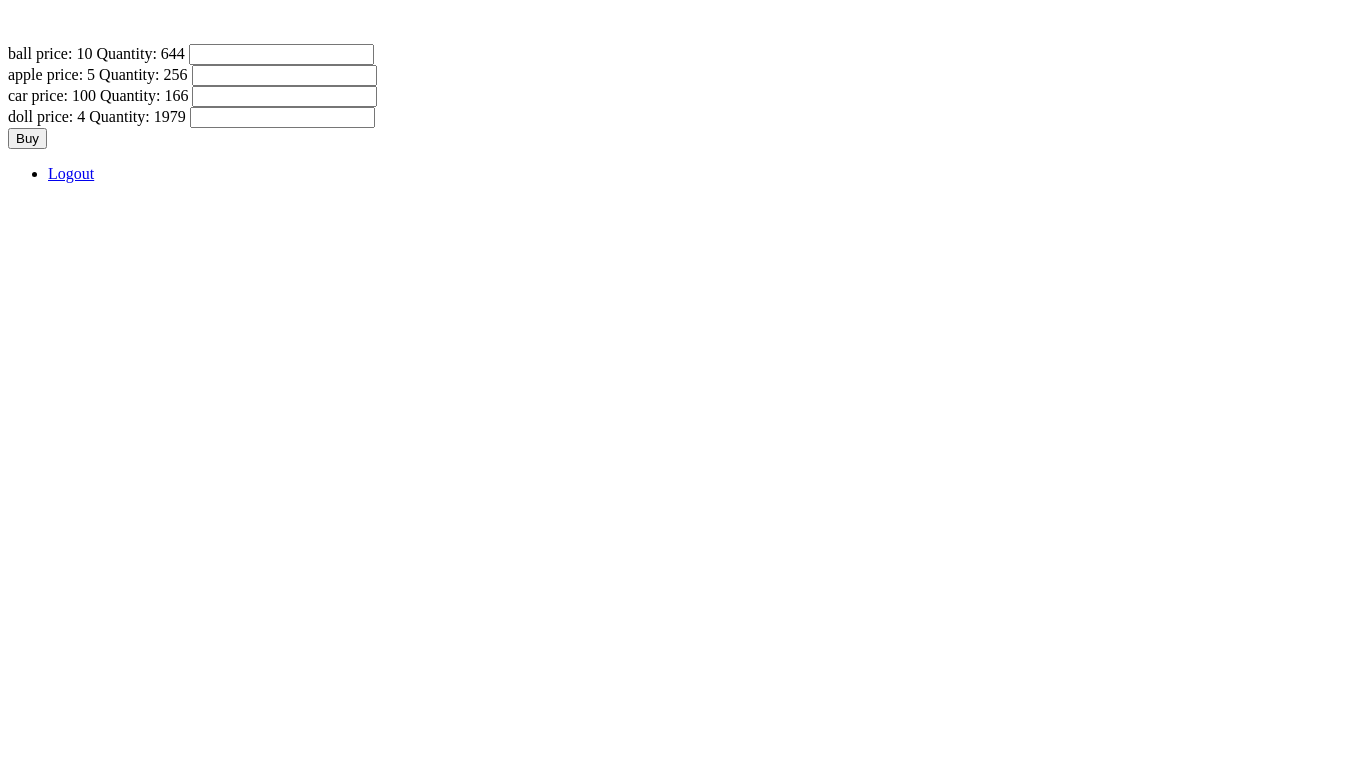
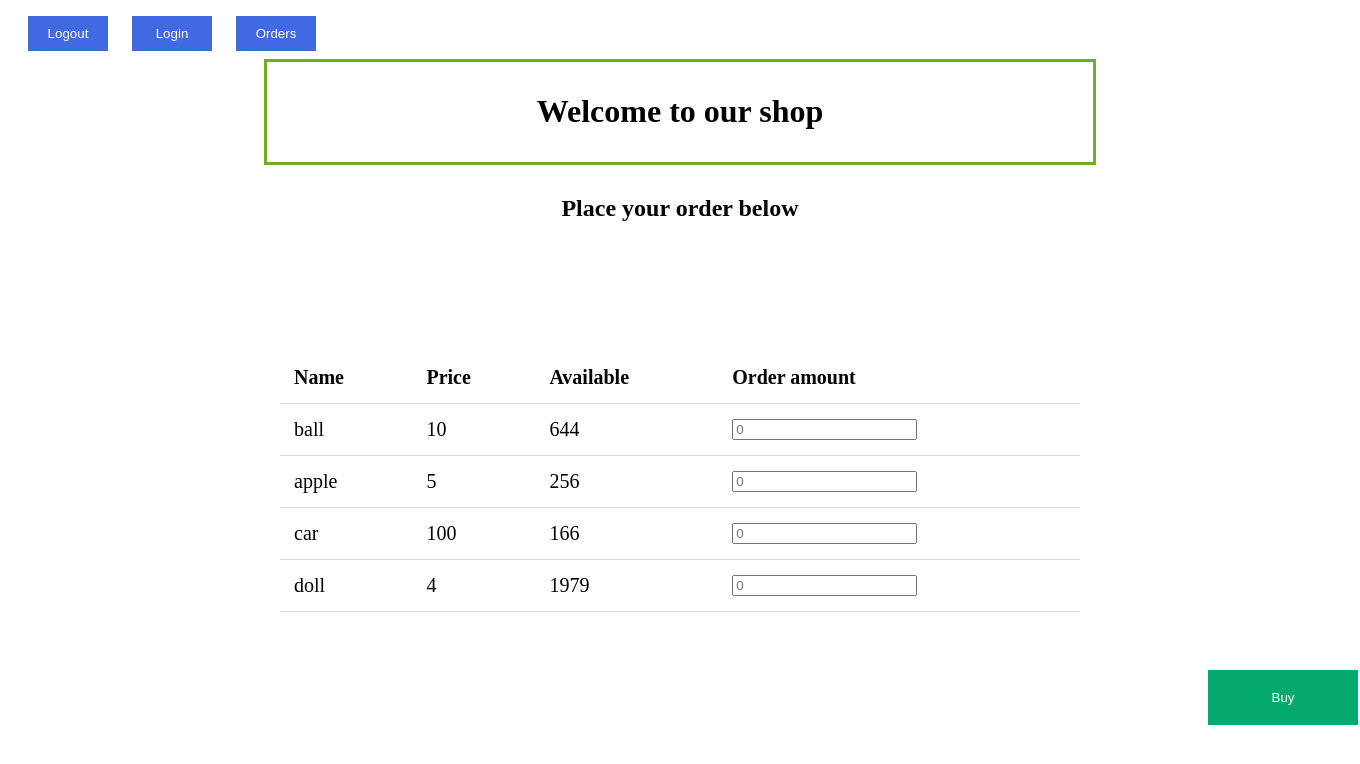
Before and after one commit to michalwasik/flask-shop, a Flask app: page / in a window 1360 px wide. Shown: the top 764 px of the page. Run offline with Flask 2, Linux system fonts and the light colour scheme.

Commit message:
Changed index page and show+orders page

```diff
--- a/main.py
+++ b/main.py
@@ -120,7 +120,9 @@ def items():
     if request.method == 'POST':
         cookie_token = request.cookies.get('cookie_token')
         client = session.query(Account_data).filter_by(login_cookie=cookie_token).first()
+        print(client)
         if not client:
+            print('spadam')
             return redirect(url_for('login'))
         data = request.form.to_dict()
         data = {k: v for k, v in data.items() if v}
--- a/templates/index.html
+++ b/templates/index.html
@@ -1,7 +1,76 @@
 <html>
 <head>
+    <style>
+    div.center {
+  margin: auto;
+  width: 60%;
+  border: 3px solid #73AD21;
+  padding: 10px;
+  text-align: center;
+
+}
+        table {
+  border-collapse: collapse;
+  width: 100%;
+}
+
+th, td {
+  padding: 14px;
+  text-align: left;
+  font-size: 20px;
+  border-bottom: 1px solid #ddd;
+}
+    div.tab{
+    margin-top:100px;
+    margin-left:auto;
+    margin-right:auto;
+    width:800px;
+    }
+
+button {
+  background-color: #04AA6D;
+  color: white;
+  padding: 20px 25px;
+  margin: 8px 0;
+  border: none;
+  cursor: pointer;
+  width: 150px;
+}
+div.but{
+margin-top:50px;
+margin-left:1200px;
+margin-right:auto;
+}
+.logoutbtn {
+  width: 80px;
+  padding: 10px 18px;
+  background-color: #4169E1;
+  margin-left: 20px;
+  color: #FFFFE0;
+  }
+
+ .loginbtn {
+  width: 80px;
+  padding: 10px 18px;
+  background-color: #4169E1;
+  margin-left: 20px;
+  color: #FFFFE0;
+  }
+  .orderbtn{
+    width: 80px;
+  padding: 10px 18px;
+  background-color: #4169E1;
+  margin-left: 20px;
+  color: #FFFFE0;
+  }
+    </style>
 </head>
 <body>
+     <a href="/logout"><button type="button" class="logoutbtn">Logout</button></a>
+     <a href="/login"><button type="button" class="loginbtn">Login</button></a>
+     <a href="/orders"><button type="button" class="orderbtn">Orders</button></a>
+
+
 <form target="_self" method="post">
     {% with messages = get_flashed_messages() %}
     {% if messages %}
@@ -12,18 +81,33 @@
             {% endfor %}
     {% endif %}
     {% endwith %}
-    <br><br>
+    <div class="center">
+        <h1>Welcome to our shop</h1>
+    </div>
+    <div class="center" style="border:None">
+        <h2>Place your order below</h2>
+    </div>
+    <div class="tab">
+    <table>
+        <tr>
+            <th>Name</th>
+            <th>Price</th>
+            <th>Available</th>
+            <th>Order amount</th>
+        </tr>
 {% for obj in data %}
-
-    <label>{{obj.name}} price: {{obj.price}}  Quantity: {{obj.amount}}</label>
-    <input type="number" id={{obj.name}} name={{obj.name}}><br>
+    <tr>
+        <td>{{obj.name}}</td>
+        <td>{{obj.price}}</td>
+        <td>{{obj.amount}}</td>
+        <td><input type="number" placeholder="0" id={{obj.name}} name={{obj.name}}></td>
+    </tr>
 {% endfor %}
-    <input type="submit" value="Buy">
-     <nav>
-          <ul class="nav nav-pills pull-right">
-            <li role="presentation" class="active"><a href="/logout">Logout</a></li>
-          </ul>
-     </nav>
+    </table>
+    </div>
+    <div class="but">
+    <button type="submit">Buy</button>
+    </div>
 </form>
 </body>
 </html>
```
Also changed, not shown: templates/show_orders.html (+18 -11 lines), shop.db.
